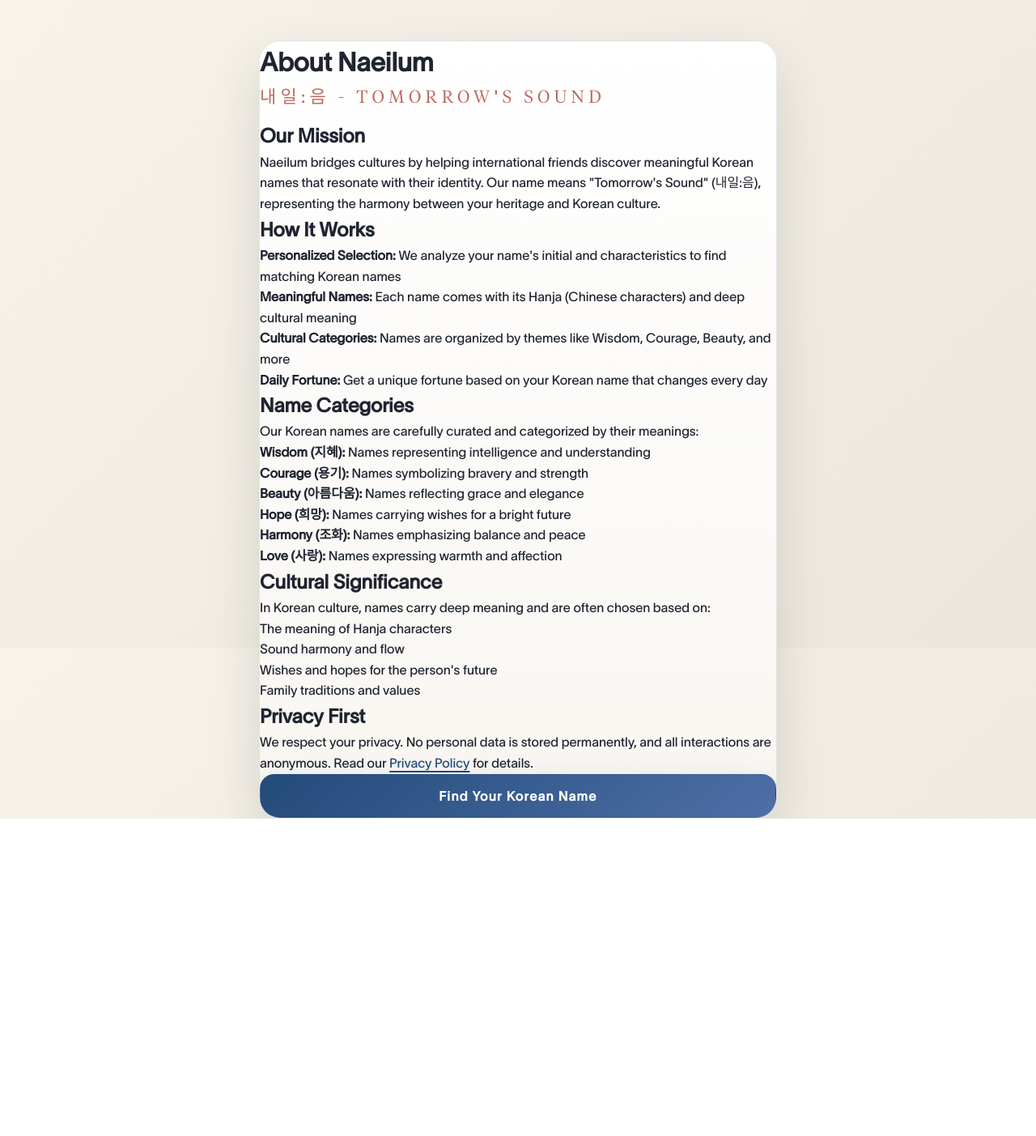
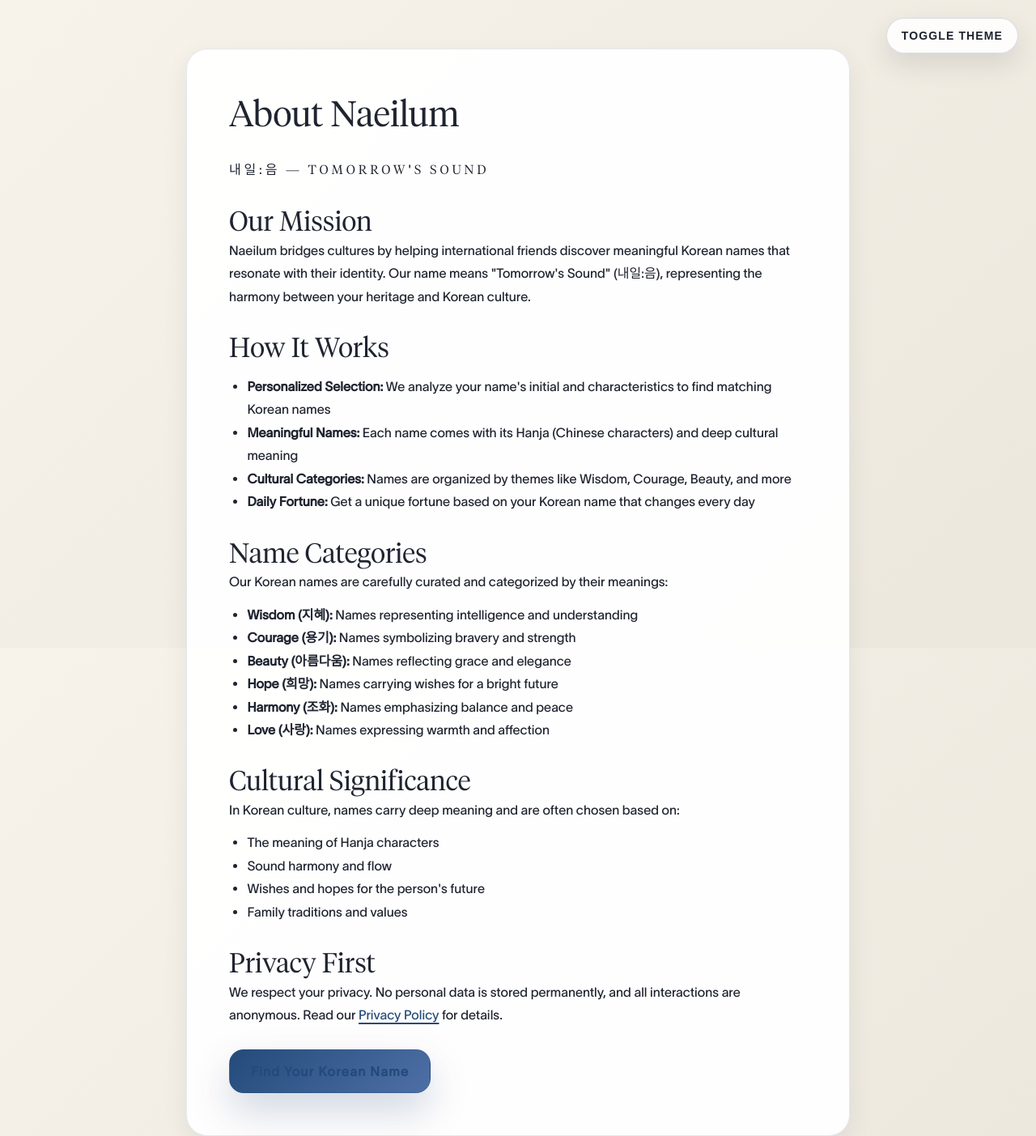
Before and after one commit to cnsidr2times/naeilumapp, a Flask app: page /about in a window 1280 px wide. Shown: the whole page at 81% size. Before the commit the page ends 1011 px from the top, so only its background shows below. Run offline with Flask 3, Linux system fonts and the light colour scheme; some web fonts are replaced.

Commit message:
Add files via upload

```diff
--- a/templates/about.html
+++ b/templates/about.html
@@ -6,11 +6,10 @@
   <title>About Naeilum</title>
   <link rel="stylesheet" href="{{ url_for('static', filename='style.css') }}">
 </head>
-<body>
-    <div class="container">
-        <div class="page-content">
+<body class="{{ page_class or '' }}">
+  <main class="legal-container about-card">
     <h1>About Naeilum</h1>
-            <p class="subtitle">내일:음 - Tomorrow's Sound</p>
+    <p class="subtitle">내일:음 — Tomorrow's Sound</p>
 
     <section>
       <h2>Our Mission</h2>
@@ -56,8 +55,8 @@
       <p>We respect your privacy. No personal data is stored permanently, and all interactions are anonymous. Read our <a href="/privacy">Privacy Policy</a> for details.</p>
     </section>
 
-            <a href="/" class="btn-primary">Find Your Korean Name</a>
-        </div>
-    </div>
+    <a href="/" class="btn btn-primary">Find Your Korean Name</a>
+  </main>
+  <script defer src="{{ url_for('static', filename='script.js') }}"></script>
 </body>
 </html>
```
Also changed, not shown: templates/privacy.html (+5 -6 lines). Lines whose indentation alone changed are shown as unchanged.
